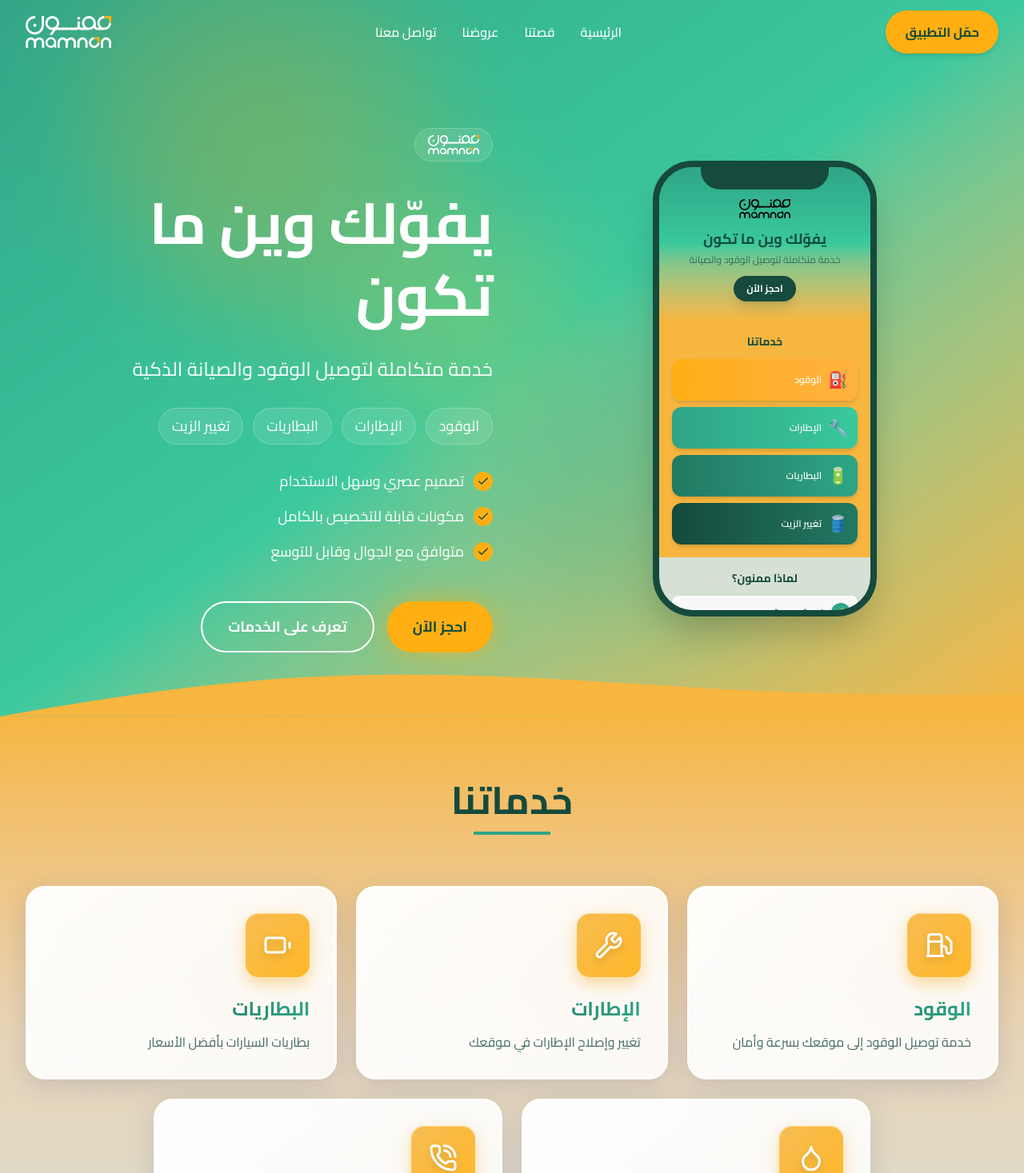
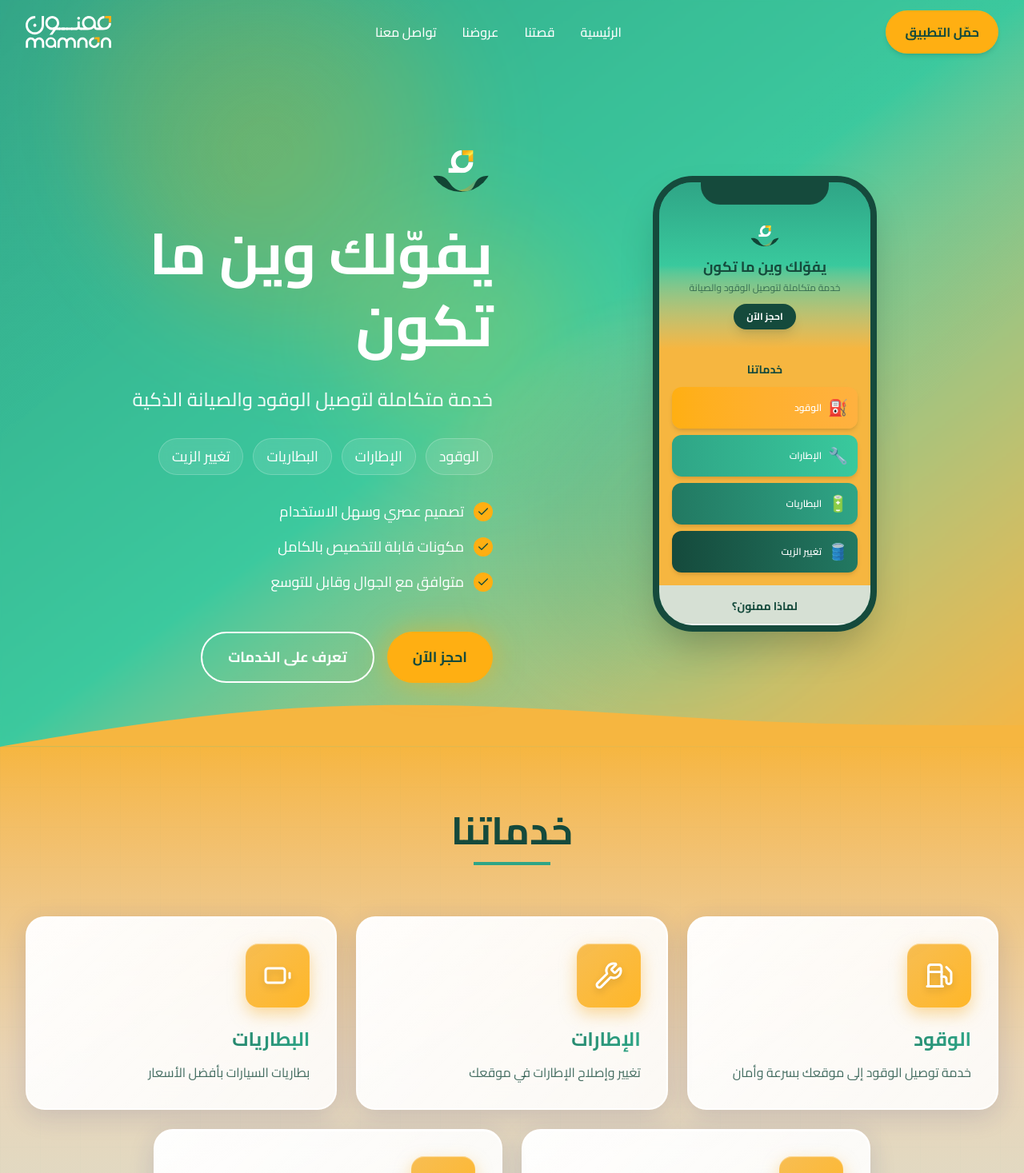
Before and after one commit to Jenna-aljobori/mamnoon-j, a Next.js app in the folder mamnoon-j/: page / in a window 1280 px wide. Shown: the top 1467 px of the page at 80% size. Built offline with nearby package versions, Linux system fonts and the light colour scheme.

Commit message:
Refactor contact and hero components to replace logo with new image and adjust image properties for better responsiveness. Update AppFeatures component to enhance screenshot display style.

```diff
--- a/mamnoon-j/src/app/contact/page.tsx
+++ b/mamnoon-j/src/app/contact/page.tsx
@@ -18,6 +18,7 @@ import {
   Users,
   Smile,
 } from "lucide-react";
+import Image from "next/image";
 import Navbar from "@/components/Navbar";
 import Footer from "@/components/Footer";
 
@@ -91,19 +92,17 @@ function ContactHero() {
         animate={{ opacity: 1, y: 0 }}
         className="container mx-auto px-4 text-center relative z-10"
       >
-        {/* Animated Envelope with Glow */}
-        <motion.div
-          animate={{
-            y: [0, -15, 0],
-          }}
-          transition={{
-            duration: 3,
-            repeat: Infinity,
-          }}
-          className="mx-auto mb-8 w-28 h-28 rounded-full bg-white/30 backdrop-blur-md flex items-center justify-center shadow-2xl border-2 border-white/40"
-        >
-          <Mail className="w-14 h-14 text-[#154a3c]" />
-        </motion.div>
+        {/* Logo */}
+        <div className="mx-auto mb-8">
+          <Image
+            src="/Frame 292 (copy).svg"
+            alt="ممنون"
+            width={120}
+            height={120}
+            className="mx-auto"
+            priority
+          />
+        </div>
 
         <h1 className="text-4xl md:text-6xl font-bold text-[#154a3c] mb-4">
           نحن هنا لمساعدتك
--- a/mamnoon-j/src/components/AppFeatures.tsx
+++ b/mamnoon-j/src/components/AppFeatures.tsx
@@ -135,13 +135,13 @@ export default function AppFeatures() {
                 <div className="absolute top-0 left-1/2 -translate-x-1/2 w-40 h-7 bg-[#154a3c] rounded-b-3xl z-30"></div>
 
                 {/* App Screenshot */}
-                <div className="w-full h-full overflow-hidden flex items-center justify-center bg-white">
+                <div className="w-full h-full overflow-hidden bg-white">
                   <Image
                     src="/Screenshot%20from%202025-10-29%2015-30-43.png"
                     alt="تطبيق ممنون"
                     width={320}
                     height={650}
-                    className="w-full h-auto object-contain"
+                    className="w-full h-full object-cover"
                     priority
                   />
                 </div>
--- a/mamnoon-j/src/components/Hero.tsx
+++ b/mamnoon-j/src/components/Hero.tsx
@@ -89,19 +89,18 @@ export default function Hero() {
             transition={{ duration: 0.8 }}
             className="text-white space-y-8 lg:order-2"
           >
-            {/* Logo Badge */}
+            {/* Logo */}
             <motion.div
               initial={{ opacity: 0, scale: 0.8 }}
               animate={{ opacity: 1, scale: 1 }}
               transition={{ delay: 0.2 }}
-              className="inline-flex items-center gap-2 bg-white/10 backdrop-blur-sm px-4 py-2 rounded-full border border-white/20"
             >
               <Image
-                src="/logo (1).svg"
+                src="/Frame 292 (copy).svg"
                 alt="ممنون"
-                width={80}
-                height={30}
-                className="h-6 w-auto"
+                width={140}
+                height={140}
+                className="w-auto h-20"
               />
             </motion.div>
 
@@ -218,11 +217,11 @@ export default function Hero() {
                   {/* Mini Hero Section */}
                   <div className="bg-gradient-to-b from-[#2fa586] via-[#39c99d] to-[#f6b640] p-4 pt-10 pb-6 text-center">
                     <Image
-                      src="/logo (1).svg"
+                      src="/Frame 292 (copy).svg"
                       alt="ممنون"
-                      width={80}
-                      height={30}
-                      className="h-6 w-auto mx-auto mb-3 brightness-0"
+                      width={60}
+                      height={60}
+                      className="h-10 w-auto mx-auto mb-3"
                     />
                     <h3 className="text-[#154a3c] text-lg font-bold mb-1">
                       يفوّلك وين ما تكون
@@ -341,11 +340,11 @@ export default function Hero() {
                   {/* Mini Footer */}
                   <div className="p-4 bg-[#154a3c] text-center">
                     <Image
-                      src="/logo (1).svg"
+                      src="/Frame 292 (copy).svg"
                       alt="ممنون"
-                      width={60}
-                      height={20}
-                      className="h-4 w-auto mx-auto mb-2 brightness-0 invert"
+                      width={40}
+                      height={40}
+                      className="h-8 w-auto mx-auto mb-2"
                     />
                     <p className="text-white/60 text-[10px]">
                       © 2025 ممنون. جميع الحقوق محفوظة
```
